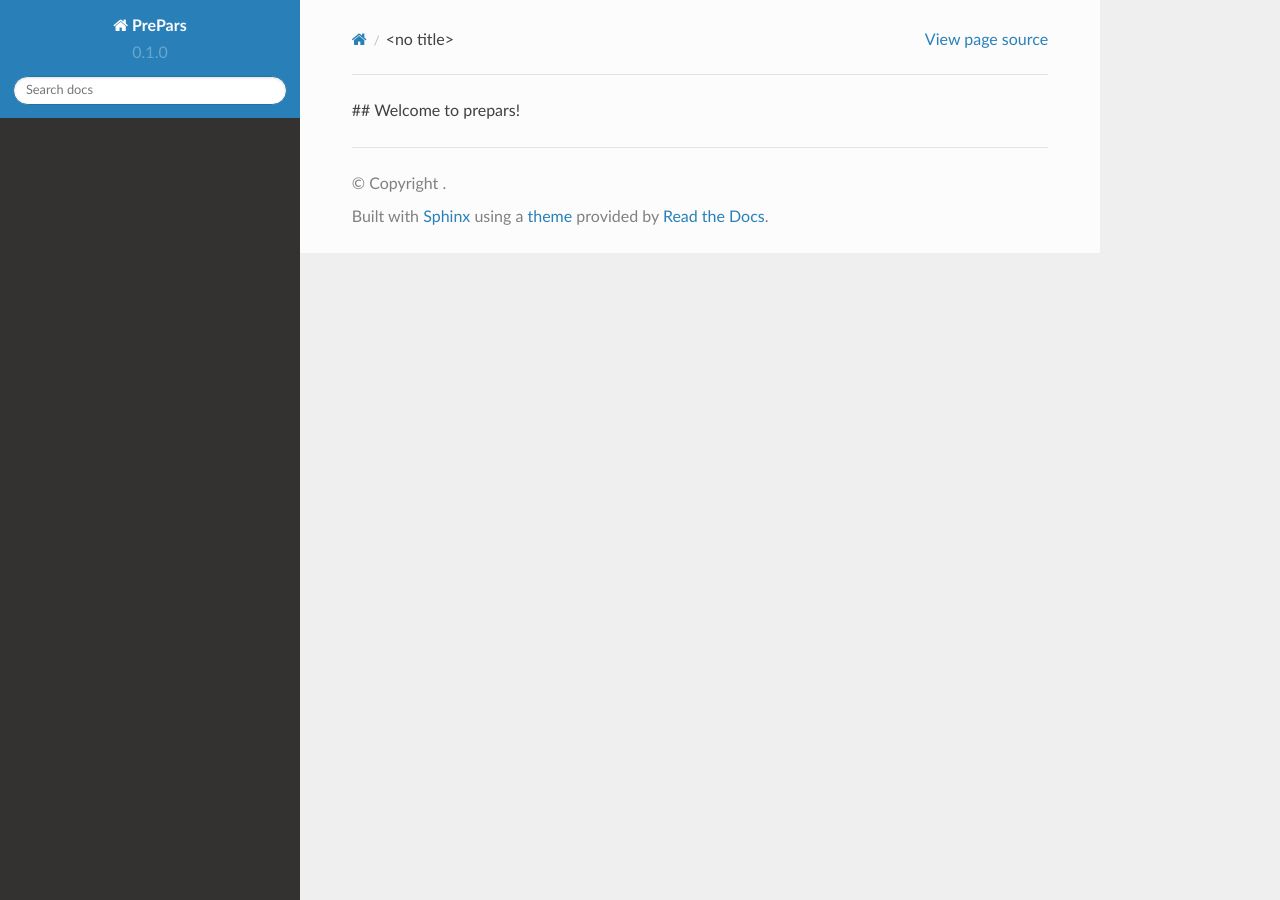
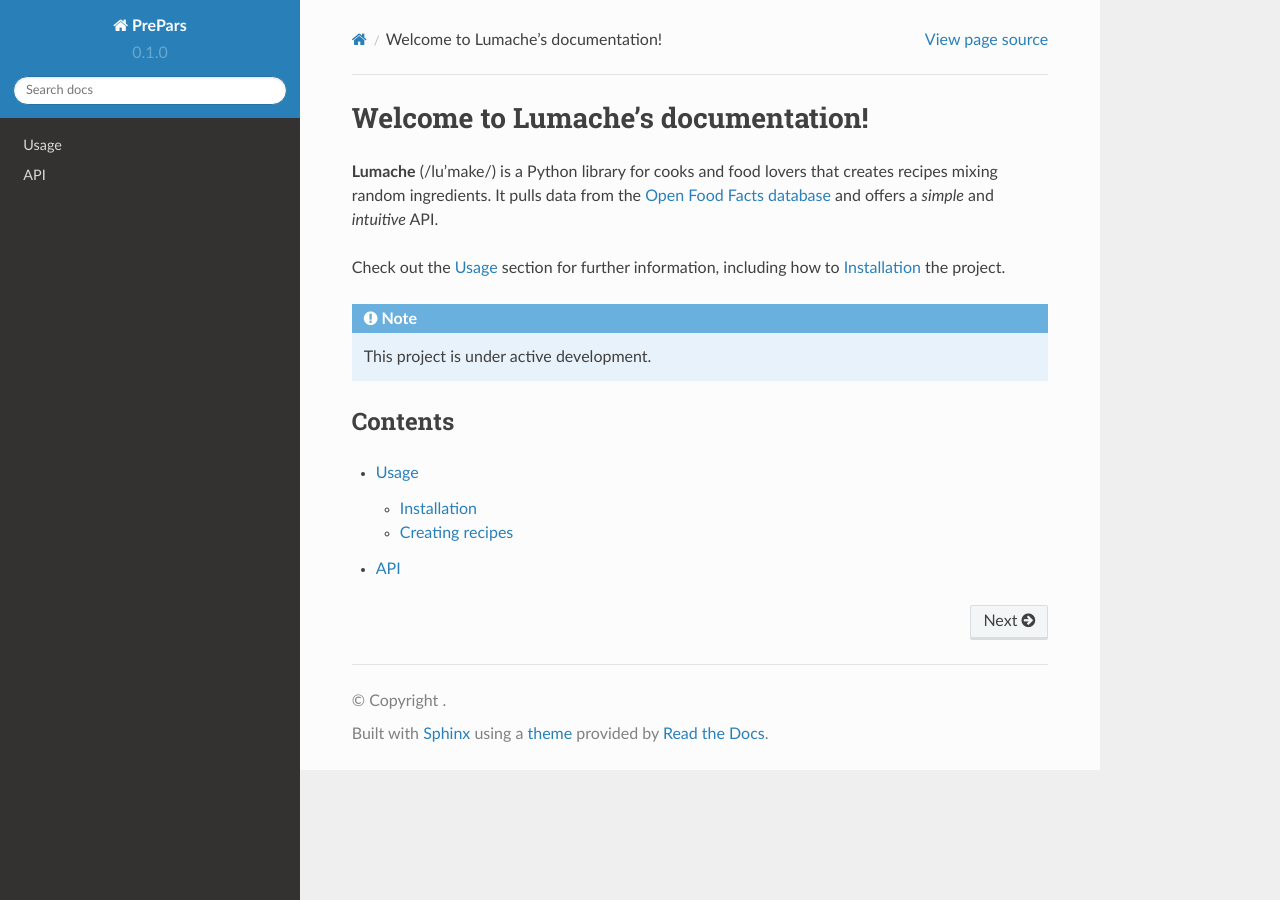
Before and after one commit to pam-lab/PrePars, a Sphinx documentation site: the page built from docs/source/index.rst, in a window 1280 px wide. Built offline with Sphinx 7.4.7 and the Read the Docs theme 2.0.0, drawn with Linux system fonts in a browser that asks for light colours.

Commit message:
add rst files for readthedocs

```diff
--- /dev/null
+++ b/docs/source/api.rst
@@ -0,0 +1,7 @@
+API
+===
+
+.. autosummary::
+   :toctree: generated
+
+   lumache
--- a/docs/source/index.rst
+++ b/docs/source/index.rst
@@ -1 +1,22 @@
-## Welcome to prepars!
+Welcome to Lumache's documentation!
+===================================
+
+**Lumache** (/lu'make/) is a Python library for cooks and food lovers
+that creates recipes mixing random ingredients.
+It pulls data from the `Open Food Facts database <https://world.openfoodfacts.org/>`_
+and offers a *simple* and *intuitive* API.
+
+Check out the :doc:`usage` section for further information, including
+how to :ref:`installation` the project.
+
+.. note::
+
+   This project is under active development.
+
+Contents
+--------
+
+.. toctree::
+
+   usage
+   api
```
Also changed, not shown: docs/source/usage.rst (added, +33 -0 lines).
